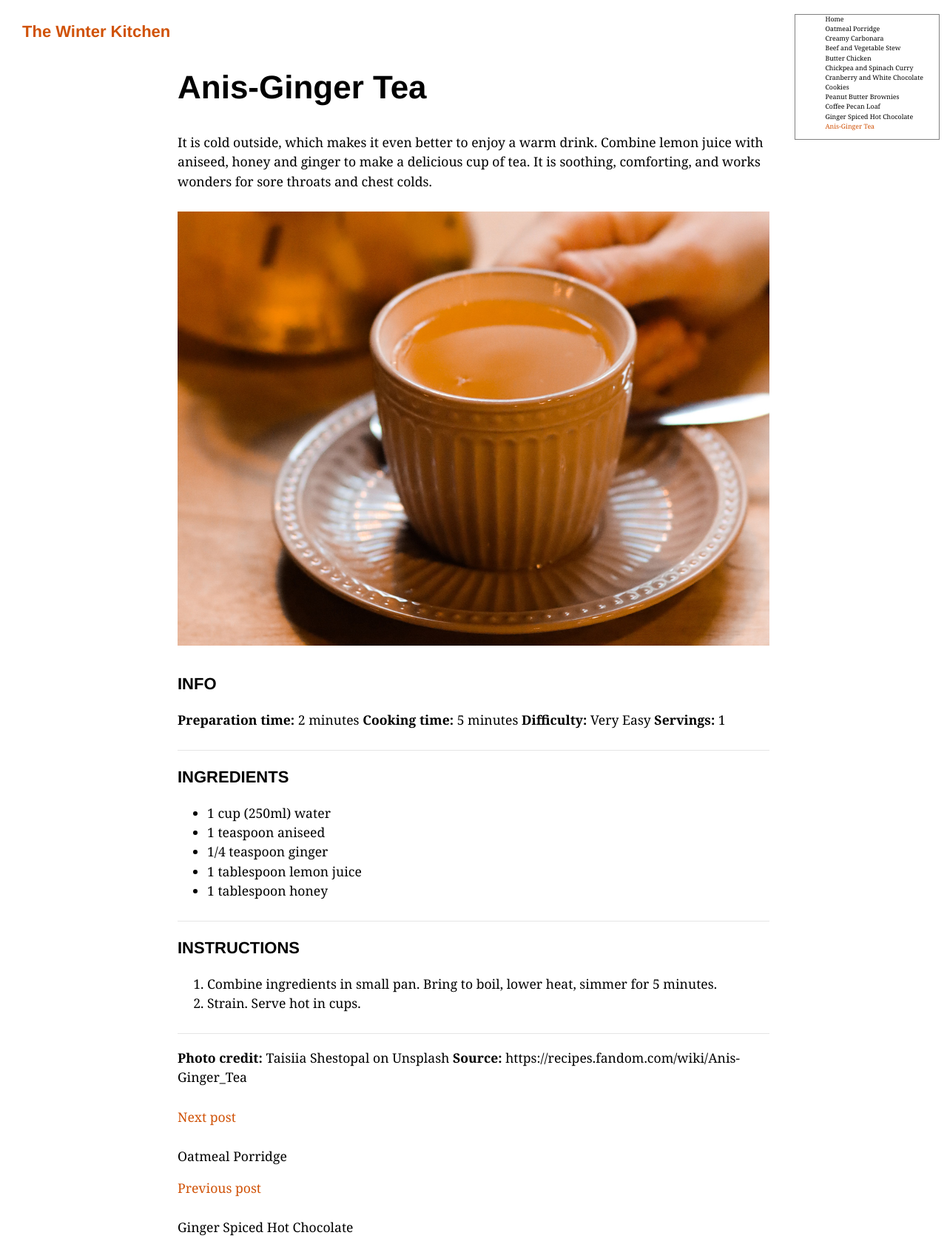
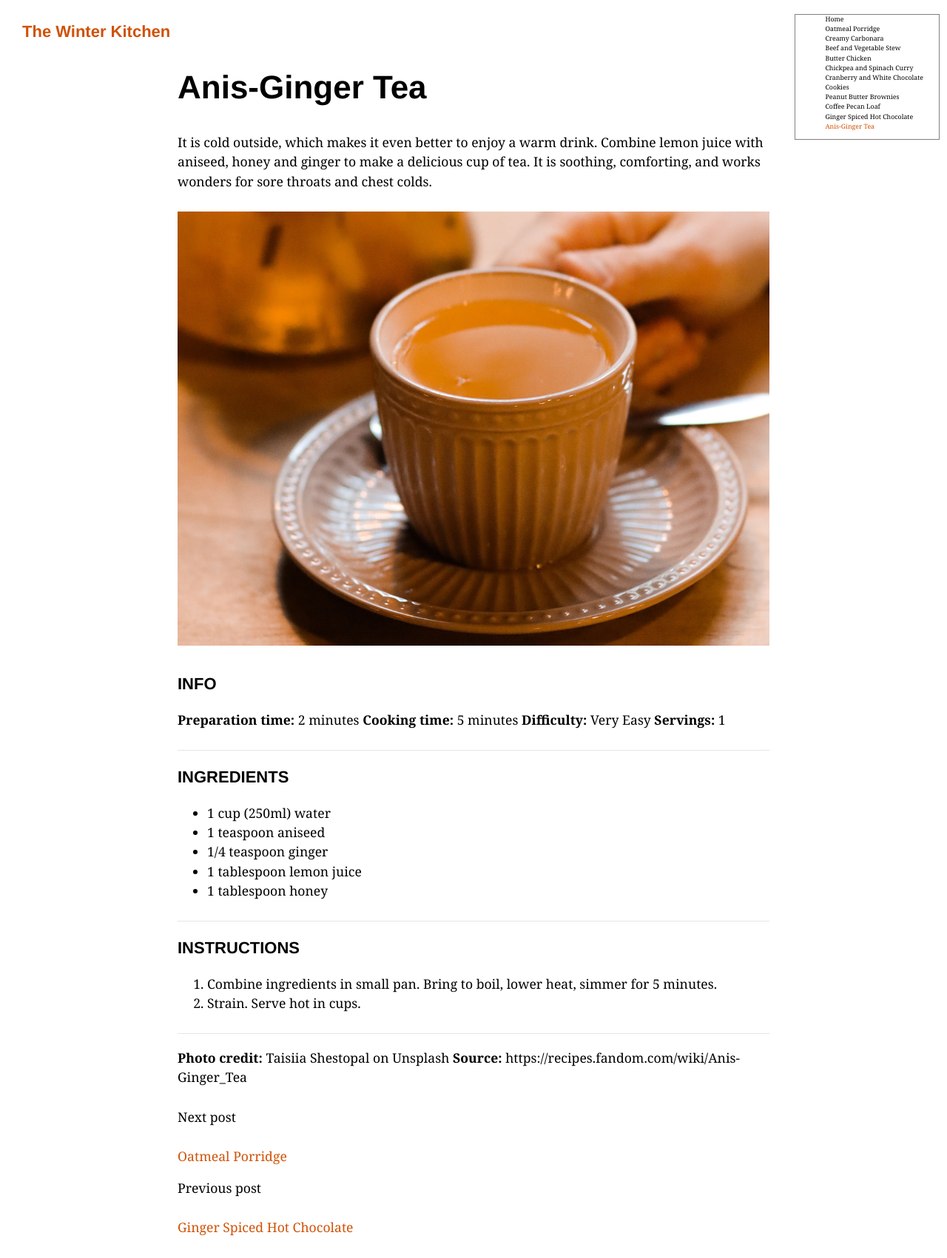
Before and after one commit to AgneteSteine/agnetesteine.github.io, a Jekyll site: the page built from _recipes/recipe11.markdown, in a window 1280 px wide. Shown: the whole page at 74% size. Built offline with Jekyll 4.4.1, drawn with Linux system fonts in a browser that asks for light colours.

Commit message:
post-nav a

```diff
--- a/assets/css/recipes.css
+++ b/assets/css/recipes.css
@@ -145,6 +145,6 @@ h1.site-title a {
 color:rgb(208, 82, 7);
 }
 
-#post-nav p {
+#post-nav a {
 color:rgb(208, 82, 7);
 }
```
